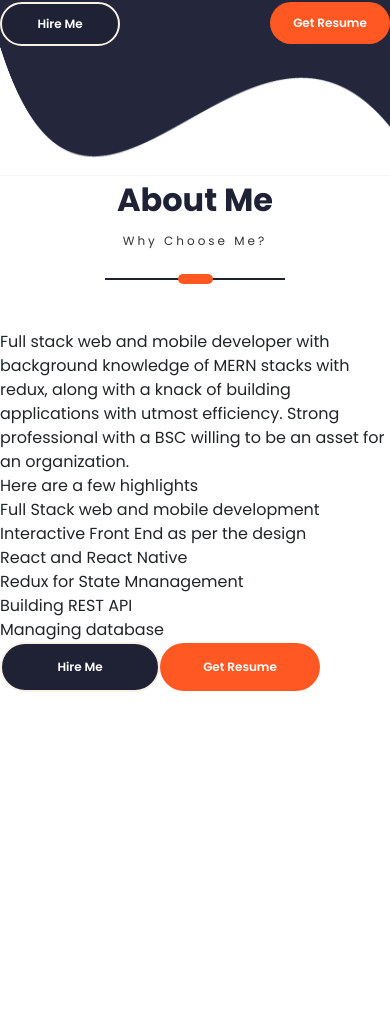
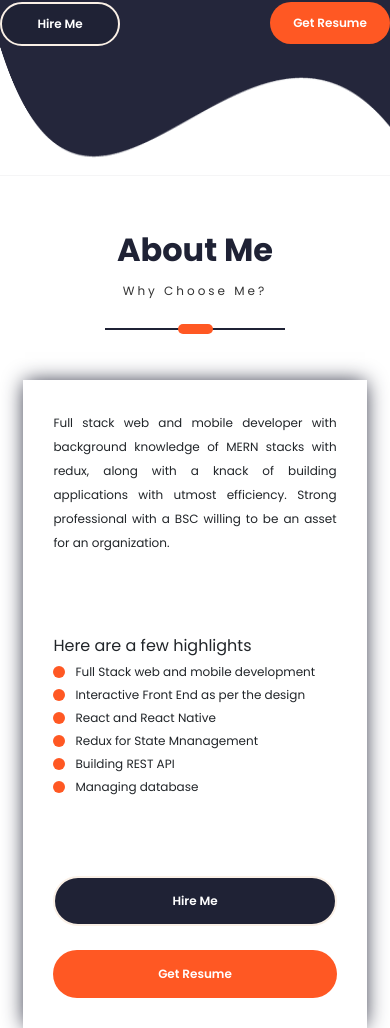
Before and after one commit to JBFernandez/react-portfolio, a React (Vite) app: page / in a window 390 px wide. Shown: the part 792-1820 px from the top of the page. Before the commit the page ends 1484 px from the top, so only its background shows below. Built offline with nearby package versions, Linux system fonts and the light colour scheme; a web font is replaced by a local one.

Commit message:
Added styles to the AboutMe component

```diff
--- a/src/PortfolioContainer/AboutMe/AboutMe.jsx
+++ b/src/PortfolioContainer/AboutMe/AboutMe.jsx
@@ -2,6 +2,7 @@ import React, { useEffect } from 'react';
 import Animations from '../../utilities/Animations';
 import { ScreenHeading } from '../../utilities/ScreenHeading/ScreenHeading';
 import ScrollService from '../../utilities/scrollService';
+import './aboutMe.css';
 
 
 
--- a/src/PortfolioContainer/AboutMe/aboutMe.css
+++ b/src/PortfolioContainer/AboutMe/aboutMe.css
@@ -0,0 +1,96 @@
+.about-me-container {
+    display: flex;
+    flex-direction: column;
+    justify-content: center;
+    align-items: center;
+    margin: 50px 0 0 0;
+}
+
+.about-me-parent {
+    max-width: 1000px;
+    width: 70%;
+}
+
+.about-me-card {
+    display: flex;
+    width: 100%;
+    box-shadow: 0 0px 20px -2px #1f2235;
+}
+
+.about-me-profile {
+    width: 50%;
+    background-image: url('../../assets/AboutMe/me.jpg');
+    background-size: contain;
+    /* background-size: cover;  */
+    background-repeat: no-repeat;
+    background-position: center;
+}
+
+.about-me-details {
+    width: 48%;
+    text-align: justify;
+    padding: 30px;
+}
+
+.about-me-description {
+    font-size: 12px;
+}
+
+.about-me-highlights {
+    margin: 80px 0;
+}
+
+.highlights-heading {
+    font-family: "Poppins Bold";
+    font-size: 14px;
+    margin: 0 0 5px 0;
+}
+
+.highlight {
+    display: flex;
+    align-items: center;
+    margin: 5px 0;
+    font-size: 12px;
+}
+
+.highlight-blob {
+    height: 12px;
+    width: 12px;
+    margin: 0 10px 0 0;
+    background-color: #ff5823;
+    border-radius: 50%;
+}
+
+.about-me-options .highlighted-btn {
+    margin: 0 0 0 30px;
+}
+
+/*  Ipad Pro Responsiveness */
+
+@media only screen and ( max-width: 1110px ) {
+    .about-me-parent {
+        width: 88%;
+    }
+}
+
+@media only screen and ( max-width: 898px ) {
+    .about-me-profile{
+        display: none;
+    }
+    .about-me-details{
+        width: 100%;
+    }
+}
+
+@media only screen and ( max-width: 466px ) {
+    .about-me-options{
+        display: flex;
+        flex-direction: column;
+    }
+    .about-me-options .highlighted-btn {
+        margin: 24px 0 0 0 !important;
+    }
+    .about-me-options button {
+        width: 100%;
+    }
+}
```
